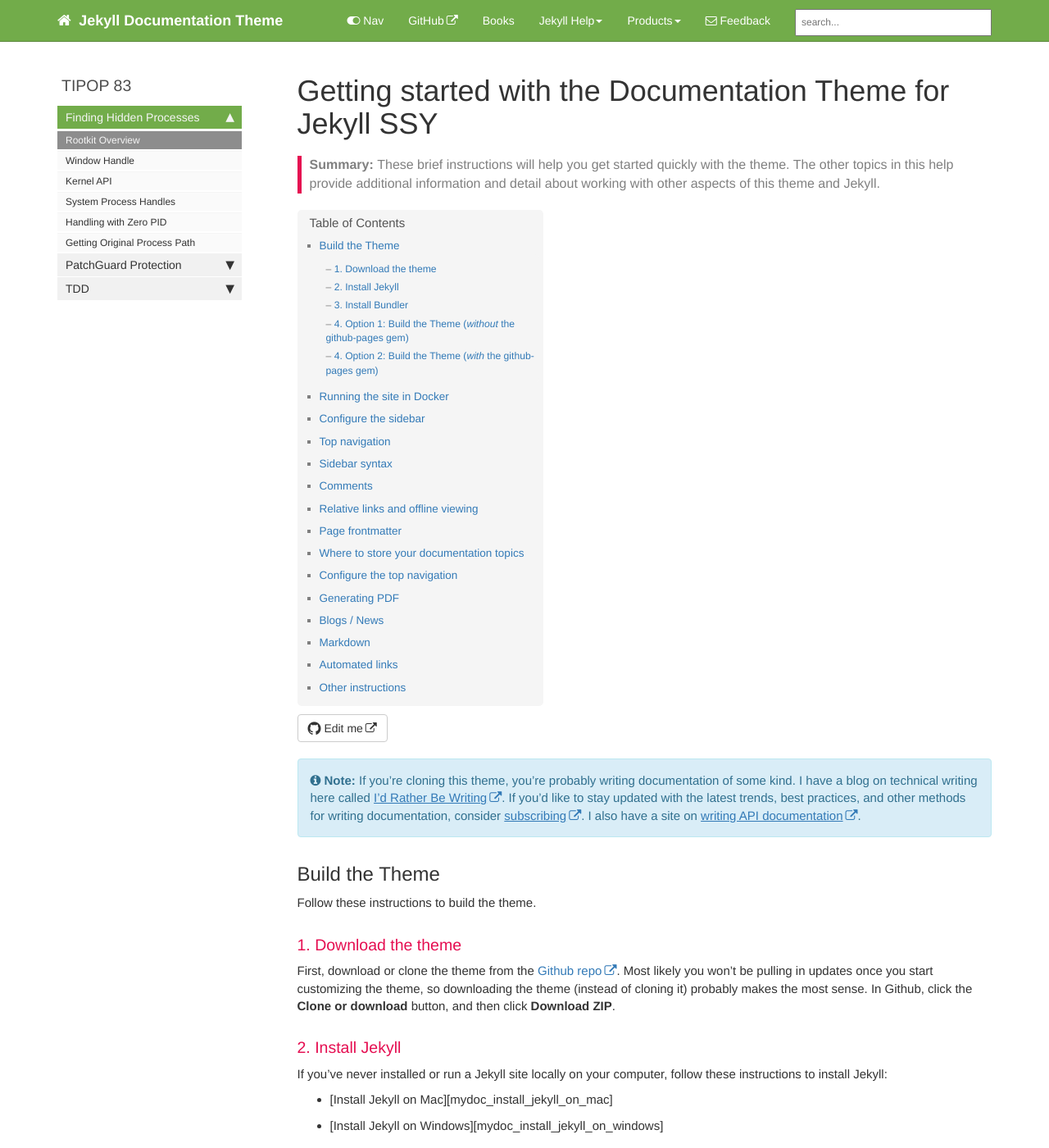
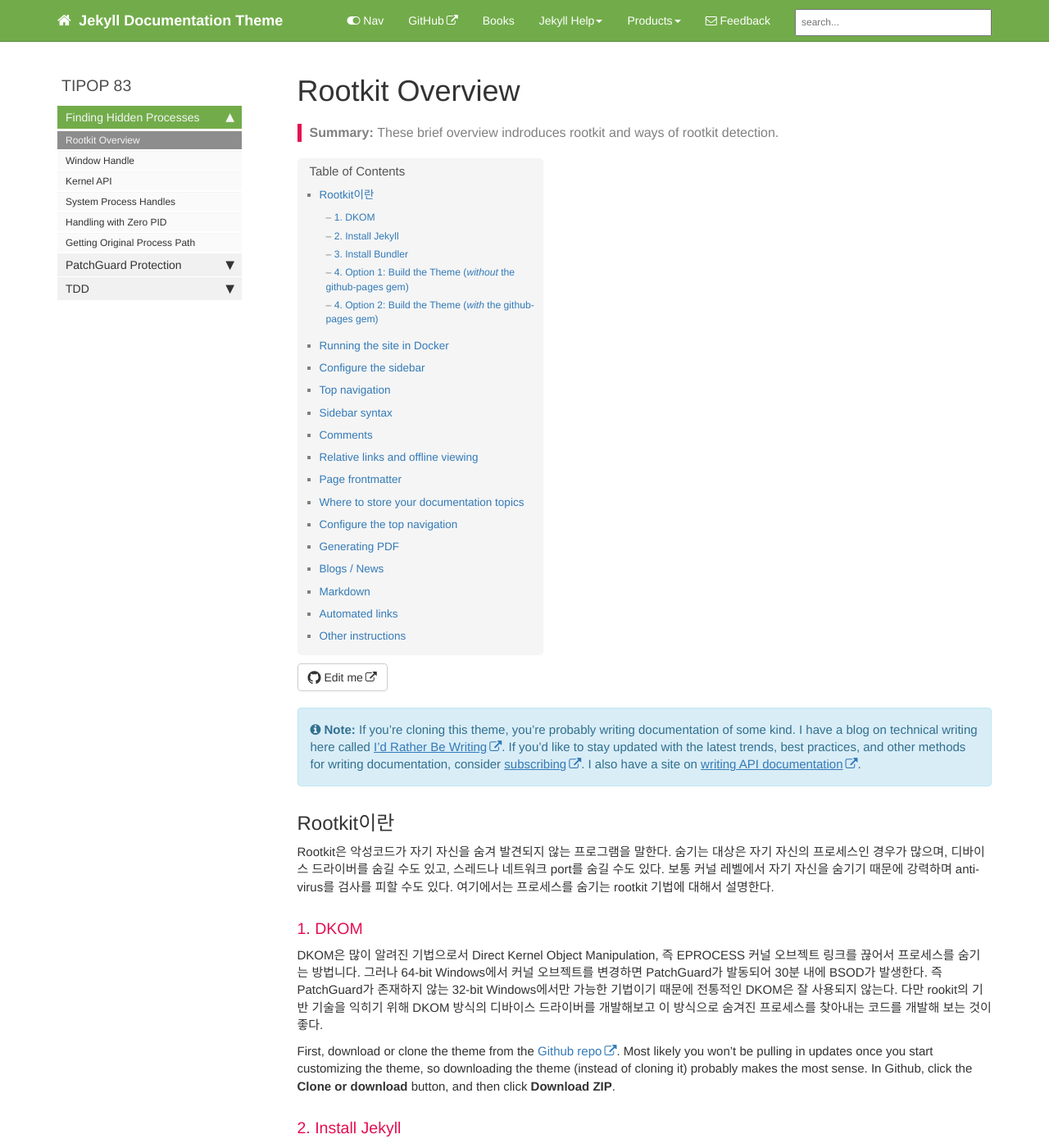
Before and after one commit to tipop/tipop.github.io, a Jekyll site: the page built from index.md, in a window 1280 px wide and 1400 px high. Shown: the whole window at 82% size. Built offline with Jekyll 4.4.1, drawn with Linux system fonts in a browser that asks for light colours; comment, search, counter and statistics services are not loaded.

Commit message:
TEST TITLE

```diff
--- a/index.md
+++ b/index.md
@@ -1,19 +1,26 @@
 ---
-title: "Getting started with the Documentation Theme for Jekyll SSY"
-keywords: sample homepage
-tags: [getting_started]
+title: "Rootkit Overview"
+keywords: Rootkit
+tags: [rootkit_overview]
 sidebar: mydoc_sidebar
 permalink: index.html
-summary: These brief instructions will help you get started quickly with the theme. The other topics in this help provide additional information and detail about working with other aspects of this theme and Jekyll.
+summary: These brief overview indroduces rootkit and ways of rootkit detection.
 ---
 
 {% include note.html content="If you're cloning this theme, you're probably writing documentation of some kind. I have a blog on technical writing here called <a alt='technical writing blog' href='http://idratherbewriting.com'>I'd Rather Be Writing</a>. If you'd like to stay updated with the latest trends, best practices, and other methods for writing documentation, consider <a href='https://tinyletter.com/tomjoht'>subscribing</a>. I also have a site on <a href='http://idratherbewriting.com/learnapidoc'>writing API documentation</a>." %}
 
-## Build the Theme
+## Rootkit이란
 
-Follow these instructions to build the theme.
+Rootkit은 악성코드가 자기 자신을 숨겨 발견되지 않는 프로그램을 말한다.
+숨기는 대상은 자기 자신의 프로세스인 경우가 많으며, 디바이스 드라이버를 숨길 수도 있고, 스레드나 네트워크 port를 숨길 수도 있다.
+보통 커널 레벨에서 자기 자신을 숨기기 때문에 강력하며 anti-virus를 검사를 피할 수도 있다.
+여기에서는 프로세스를 숨기는 rootkit 기법에 대해서 설명한다.
 
-### 1. Download the theme
+### 1. DKOM
+DKOM은 많이 알려진 기법으로서 Direct Kernel Object Manipulation, 즉 EPROCESS 커널 오브젝트 링크를 끊어서 프로세스를 숨기는 방법니다.
+그러나 64-bit Windows에서 커널 오브젝트를 변경하면 PatchGuard가 발동되어 30분 내에 BSOD가 발생한다.
+즉 PatchGuard가 존재하지 않는 32-bit Windows에서만 가능한 기법이기 때문에 전통적인 DKOM은 잘 사용되지 않는다.
+다만 rookit의 기반 기술을 익히기 위해 DKOM 방식의 디바이스 드라이버를 개발해보고 이 방식으로 숨겨진 프로세스를 찾아내는 코드를 개발해 보는 것이 좋다.
 
 First, download or clone the theme from the [Github repo](https://github.com/tomjoht/documentation-theme-jekyll). Most likely you won't be pulling in updates once you start customizing the theme, so downloading the theme (instead of cloning it) probably makes the most sense. In Github, click the **Clone or download** button, and then click **Download ZIP**.
 
```
